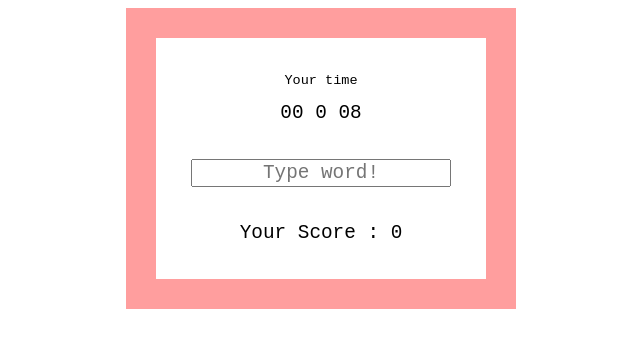
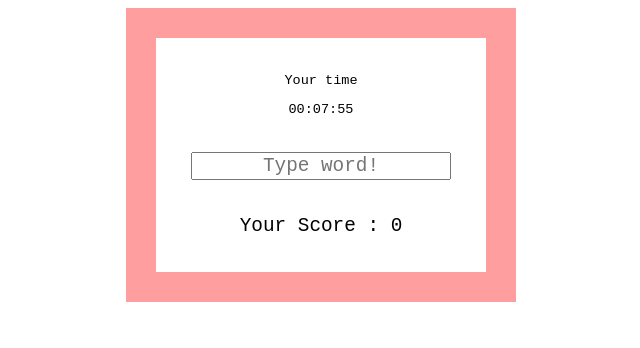
Before and after one commit to GoDoyeon/typing-game, a plain HTML site: page index.html in a window 1280 px wide. Both pictures are taken after a click on the button "START!". Shown: the whole page, without its empty margins (319-959 px from the left). Drawn offline with Linux system fonts and the light colour scheme.

Commit message:
JS-feat-start.js-add stopWatch function

```diff
--- a/index.html
+++ b/index.html
@@ -23,11 +23,9 @@
     <div class="game_box">
         <div class="timer_box">
             <p>Your time</p>
-            <div class="timer">
-                <span class="hours">00</span>
-                <span class="minutes">00</span>
-                <span class="seconds">00</span>
-            </div>
+            <p class="timer">
+
+            </p>
         </div>
 
 
--- a/start.js
+++ b/start.js
@@ -23,45 +23,35 @@ function startGame() {
 //Start StopWatch when click the startBtn.
 
 
-let hours = 00;
-let minutes = 00;
-let seconds = 00;
-let interval;
+const timer = document.querySelector('.timer');
+let secondCount = 0;
+let stopWatch; //Define a global to store the interval when it is active.
 const appendHours = document.querySelector(".hours");
 const appendMinutes = document.querySelector(".minutes");
 const appendSeconds = document.querySelector(".seconds");
 
 
 
+function displayCount() {
+    let hours = Math.floor(secondCount/3600);
+    let minutes = Math.floor(secondCount % 3600/60);
+    let seconds = Math.floor(secondCount % 60);
 
-function startTimer() {
-    seconds++;
-    if(seconds < 9){
-        appendSeconds.innerText = `0${seconds}`;
-    } else {
-        seconds;
-    }
+    let displayHours = `${hours < 10 ? `0${hours}` : hours}`;
+    let displayMinutes = `${minutes < 10 ? `0${minutes}` : minutes}`;
+    let displaySeconds = `${seconds < 10 ? `0${seconds}` : seconds}`;
 
-    if(seconds > 99) {
-        appendMinutes.innerText = minutes;
-    }
+    timer.textContent = `${displayHours}:${displayMinutes}:${displaySeconds}`;
 
+    secondCount++;
 }
 
-startBtn.addEventListener('click', () => {
-    interval = setInterval(startTimer);
-})
-
-
-
-
-
+stopWatch = setInterval(displayCount, 1000/60);
 
 
 function init() {
     startGame();
-    startTimer();
-
+    displayCount();
 }
 
 init();
```
